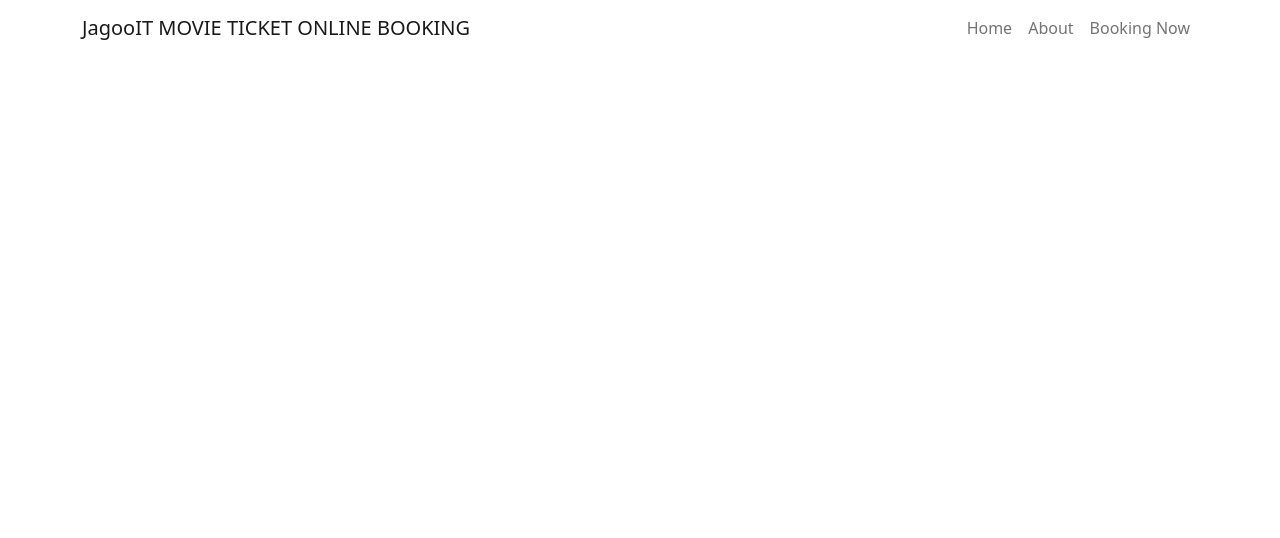
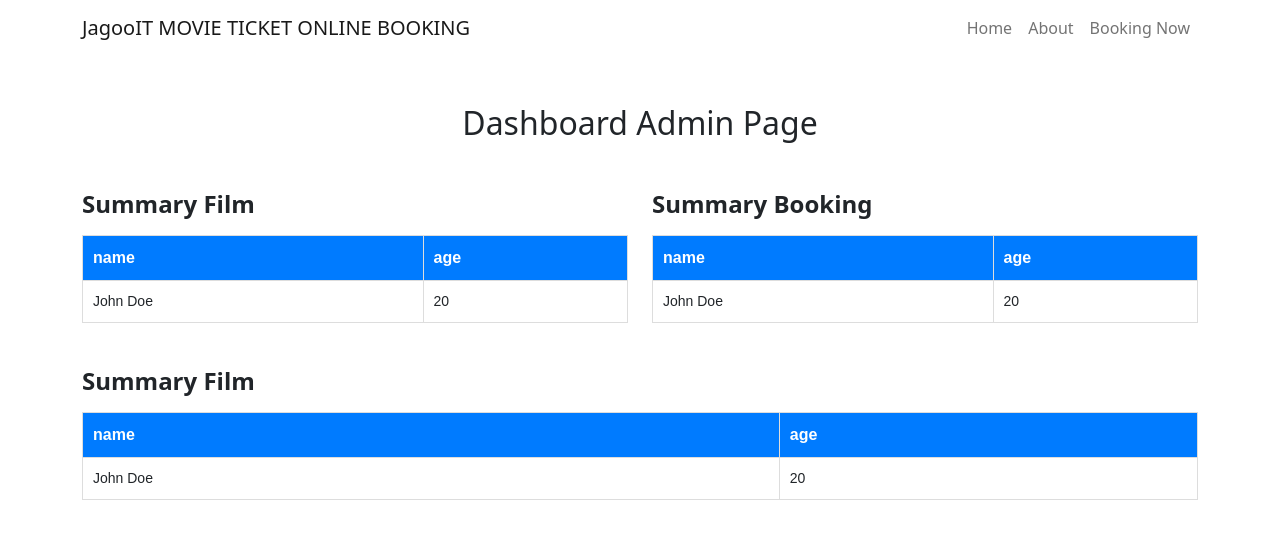
Before and after one commit to parulianrm/appointment-bioskop-frontend, a React (Create React App) app: page /admin in a window 1280 px wide. Shown: the top 538 px of the page. Built offline with nearby package versions, Linux system fonts and the light colour scheme.

Commit message:
Adding Functionality on pick seat

```diff
--- a/src/App.js
+++ b/src/App.js
@@ -5,19 +5,24 @@ import PickSeat from './components/pick-seat/PickSeat';
 import { BrowserRouter as Router, Routes, Route } from 'react-router-dom';
 import HomePage from './pages/HomePage';
 import Header from './components/homepage/Header';
+import DashboardAdminPage from './pages/DashboardAdminPage';
+import { useState } from 'react';
+import { OrderProvider } from './context/orderContext';
 
 function App() {
   return (
     <div className="App">
+      <OrderProvider>
         <Header />
-
         <Routes>
           <Route path="/" element={<HomePage />} />
           <Route path="/book-ticket/*">
             <Route path=":id" element={<TicketBooking />} />
           </Route>
           <Route path="/pick-seat" element={<PickSeat />} />
+          <Route path="/admin" element={<DashboardAdminPage />} />
         </Routes>
+      </OrderProvider>
     </div>
   );
 }
--- /dev/null
+++ b/src/assets/style/table.css
@@ -0,0 +1,25 @@
+.my-table {
+  font-family: Arial, sans-serif;
+  width: 100%;
+  border-collapse: collapse;
+  margin-bottom: 20px;
+}
+
+.my-table th {
+  background-color: #007bff;
+  color: #fff;
+  font-weight: bold;
+  padding: 10px;
+  text-align: left;
+}
+
+.my-table td,
+.my-table th {
+  border: 1px solid #ddd;
+  padding: 10px;
+}
+
+.my-table td {
+  font-size: 14px;
+  text-align: left;
+}
--- /dev/null
+++ b/src/components/TableComp.jsx
@@ -0,0 +1,28 @@
+import React from 'react';
+import { Table } from 'react-bootstrap';
+import '../assets/style/table.css';
+
+function MyTable({ data }) {
+  const columns = data[0] && Object.keys(data[0]);
+  return (
+    <Table className="my-table">
+      <thead>
+        <tr>
+          {data[0] &&
+            columns.map((heading) => <th key={heading}>{heading}</th>)}
+        </tr>
+      </thead>
+      <tbody>
+        {data.map((row, index) => (
+          <tr key={index}>
+            {columns.map((column) => (
+              <td key={`col${index}-${column}`}>{row[column]}</td>
+            ))}
+          </tr>
+        ))}
+      </tbody>
+    </Table>
+  );
+}
+
+export default MyTable;
--- a/src/components/pick-seat/PickSeat.jsx
+++ b/src/components/pick-seat/PickSeat.jsx
@@ -2,8 +2,13 @@ import { Button, Col, Form, Row } from 'react-bootstrap';
 import BookingResult from '../ticket-booking/BookingResult';
 import { Container } from 'react-bootstrap';
 import flowerPic from '../../assets/images/flower-pict.jpg';
+import { useLocation } from 'react-router-dom';
 
 export default function PickSeat() {
+  const location = useLocation();
+  const filmData = location.state?.data?.filmData;
+  const orderData = location.state?.data?.orderData;
+
   const col = 8;
   const row = 5;
 
@@ -64,7 +69,12 @@ export default function PickSeat() {
           </div>
         </Col>
         <Col md={5}>
-          <BookingResult imgUrl={flowerPic}>
+          <BookingResult
+            imgUrl={`https://image.tmdb.org/t/p/w500${filmData.poster_path}`}
+            firstCol={`${orderData.dateData.day}, ${orderData.dateData.date} 2023`}
+            secondCol={`Studio ${orderData.studioData.studio}`}
+            thirdCol={`Jam ${orderData.studioData.time} WIB`}
+          >
             <Form>
               <Row>
                 <Col>
--- a/src/components/ticket-booking/OptionWrapper.jsx
+++ b/src/components/ticket-booking/OptionWrapper.jsx
@@ -1,12 +1,18 @@
+import { useOrder, useOrderDispatch } from '../../context/orderContext';
 import ButtonCustom from './ButtonCustom';
 
-export default function OptionWrapper({
-  title,
-  optionsData,
-  studioData,
-  changeSelectedData,
-  studio,
-}) {
+export default function OptionWrapper({ title, optionsData, studio }) {
+  let order = useOrder();
+  let studioData = order.studioData;
+
+  const dispatch = useOrderDispatch();
+  const changeSelectedData = (id, studio, time) => {
+    dispatch({
+      type: 'added-studio',
+      data: { id, studio, time },
+    });
+  };
+
   return (
     <>
       <h4 style={{ textAlign: 'left', fontWeight: 'bold' }}>{title}</h4>
--- a/src/components/ticket-booking/PickDate.jsx
+++ b/src/components/ticket-booking/PickDate.jsx
@@ -1,13 +1,23 @@
 import { Card } from 'react-bootstrap';
 import ButtonCustom from './ButtonCustom';
+import { useOrder, useOrderDispatch } from '../../context/orderContext';
 
-export default function PickDate({
-  date,
-  day,
-  dateData,
-  id,
-  changeSelectedData,
-}) {
+export default function PickDate({ date, day, id }) {
+  let order = useOrder();
+  let dateData = order.dateData;
+
+  const dispatch = useOrderDispatch();
+  const changeSelectedData = (id, date, day) => {
+    dispatch({
+      type: 'added-date',
+      data: {
+        id,
+        date,
+        day,
+      },
+    });
+  };
+
   return (
     <Card>
       <Card.Header>{day}</Card.Header>
--- a/src/components/ticket-booking/PickDateSection.jsx
+++ b/src/components/ticket-booking/PickDateSection.jsx
@@ -1,11 +1,11 @@
 import { Row, Col } from 'react-bootstrap';
 import PickDate from './PickDate';
-import { useState } from 'react';
+import { useOrder } from '../../context/orderContext';
 
-export default function PickDateSection({ dateData, changeDateData }) {
-  const changeSelectedData = (id, date, day) => {
-    changeDateData(id, date, day);
-  };
+export default function PickDateSection() {
+  let order = useOrder();
+  let dateData = order.dateData;
+
   return (
     <>
       <Row className="mt-5 pt-2">
@@ -27,58 +27,22 @@ export default function PickDateSection({ dateData, changeDateData }) {
       </Row>
       <Row className="mt-4">
         <Col bg="secondary">
-          <PickDate
-            date="21 April"
-            day="Senin"
-            dateData={dateData}
-            changeSelectedData={changeSelectedData}
-            id={1}
-          />
+          <PickDate date="21 April" day="Senin" id={1} />
         </Col>
         <Col bg="secondary">
-          <PickDate
-            date="22 April"
-            day="Selasa"
-            dateData={dateData}
-            changeSelectedData={changeSelectedData}
-            id={2}
-          />
+          <PickDate date="22 April" day="Selasa" id={2} />
         </Col>
         <Col bg="secondary">
-          <PickDate
-            date="23 April"
-            day="Rabu"
-            dateData={dateData}
-            changeSelectedData={changeSelectedData}
-            id={3}
-          />
+          <PickDate date="23 April" day="Rabu" id={3} />
         </Col>
         <Col bg="secondary">
-          <PickDate
-            date="24 April"
-            day="Kamis"
-            dateData={dateData}
-            changeSelectedData={changeSelectedData}
-            id={4}
-          />
+          <PickDate date="24 April" day="Kamis" id={4} />
         </Col>
         <Col bg="secondary">
-          <PickDate
-            date="25 April"
-            day="Jumat"
-            dateData={dateData}
-            changeSelectedData={changeSelectedData}
-            id={5}
-          />
+          <PickDate date="25 April" day="Jumat" id={5} />
         </Col>
         <Col bg="secondary">
-          <PickDate
-            date="26 April"
-            day="Sabtu"
-            dateData={dateData}
-            changeSelectedData={changeSelectedData}
-            id={6}
-          />
+          <PickDate date="26 April" day="Sabtu" id={6} />
         </Col>
       </Row>
     </>
--- a/src/components/ticket-booking/PickOptionSection.jsx
+++ b/src/components/ticket-booking/PickOptionSection.jsx
@@ -1,15 +1,7 @@
 import { Col, Row } from 'react-bootstrap';
 import OptionWrapper from './OptionWrapper';
-import BookingResult from './BookingResult';
 
-export default function PickOptionSection({
-  data,
-  studioData,
-  changeStudioData,
-}) {
-  function changeSelectedData(id, studio, time) {
-    changeStudioData(id, studio, time);
-  }
+export default function PickOptionSection({ studioData }) {
   return (
     <>
       <Row>
@@ -43,8 +35,6 @@ export default function PickOptionSection({
             <OptionWrapper
               title="Studio Reguler Rp.50.000"
               studio="Studio Regular"
-              studioData={studioData}
-              changeSelectedData={changeSelectedData}
               optionsData={[
                 {
                   id: 1,
@@ -64,8 +54,6 @@ export default function PickOptionSection({
           <Row className="mt-4">
             <OptionWrapper
               title="Studio Executive Premier Rp.70.000"
-              studioData={studioData}
-              changeSelectedData={changeSelectedData}
               studio="Studio Executive Premier"
               optionsData={[
                 {
@@ -86,8 +74,6 @@ export default function PickOptionSection({
           <Row className="mt-4">
             <OptionWrapper
               title="Studio 5D Dolby Atmos Rp.95.000"
-              studioData={studioData}
-              changeSelectedData={changeSelectedData}
               studio="5D Dolby Atmos"
               optionsData={[
                 {
--- /dev/null
+++ b/src/context/orderContext.jsx
@@ -0,0 +1,68 @@
+import { createContext, useContext, useReducer } from 'react';
+
+const OrderContex = createContext(null);
+
+const OrderDispatchContext = createContext(null);
+
+export function OrderProvider({ children }) {
+  const [tasks, dispatch] = useReducer(orderReducer, intialOrder);
+
+  return (
+    <OrderContex.Provider value={tasks}>
+      <OrderDispatchContext.Provider value={dispatch}>
+        {children}
+      </OrderDispatchContext.Provider>
+    </OrderContex.Provider>
+  );
+}
+
+export function useOrder() {
+  return useContext(OrderContex);
+}
+
+export function useOrderDispatch() {
+  return useContext(OrderDispatchContext);
+}
+
+function orderReducer(order, action) {
+  switch (action.type) {
+    case 'added-date': {
+      return {
+        seatData: order.seatData,
+        studioData: order.studioData,
+        id: order.id,
+        totalTicket: order.totalTicket,
+        dateData: action.data,
+      };
+    }
+    case 'added-studio': {
+      return {
+        seatData: order.seatData,
+        studioData: action.data,
+        id: order.id,
+        totalTicket: order.totalTicket,
+        dateData: order.dateData,
+      };
+    }
+    case 'added-total-ticket': {
+      return {
+        seatData: order.seatData,
+        studioData: order.studioData,
+        id: order.id,
+        totalTicket: action.data,
+        dateData: order.dateData,
+      };
+    }
+    default: {
+      throw Error('Unknown action: ' + action.type);
+    }
+  }
+}
+
+const intialOrder = {
+  studioData: {},
+  seatData: {},
+  dateData: {},
+  totalTicket: 0,
+  id: 0,
+};
--- /dev/null
+++ b/src/pages/DashboardAdminPage.jsx
@@ -0,0 +1,43 @@
+import { Col, Container, Row } from 'react-bootstrap';
+import TableComp from '../components/TableComp';
+
+export default function DashboardAdminPage() {
+  const summaryFilmData = [{ name: 'John Doe', age: 20 }];
+  const summaryBookingData = [{ name: 'John Doe', age: 20 }];
+  return (
+    <Container className="mt-5">
+      <h2>Dashboard Admin Page</h2>
+      <Row className="mt-5">
+        <Col>
+          <h4
+            style={{ textAlign: 'left', fontWeight: 'bold' }}
+            className="mb-3"
+          >
+            Summary Film
+          </h4>
+          <TableComp data={summaryFilmData} />
+        </Col>
+        <Col>
+          <h4
+            style={{ textAlign: 'left', fontWeight: 'bold' }}
+            className="mb-3"
+          >
+            Summary Booking
+          </h4>
+          <TableComp data={summaryBookingData} />
+        </Col>
+      </Row>
+      <Row className="mt-4">
+        <Col>
+          <h4
+            style={{ textAlign: 'left', fontWeight: 'bold' }}
+            className="mb-3"
+          >
+            Summary Film
+          </h4>
+          <TableComp data={summaryFilmData} />
+        </Col>
+      </Row>
+    </Container>
+  );
+}
```
Also changed, not shown: src/pages/TicketBooking.jsx (+23 -41 lines). Lines whose indentation alone changed are shown as unchanged.
